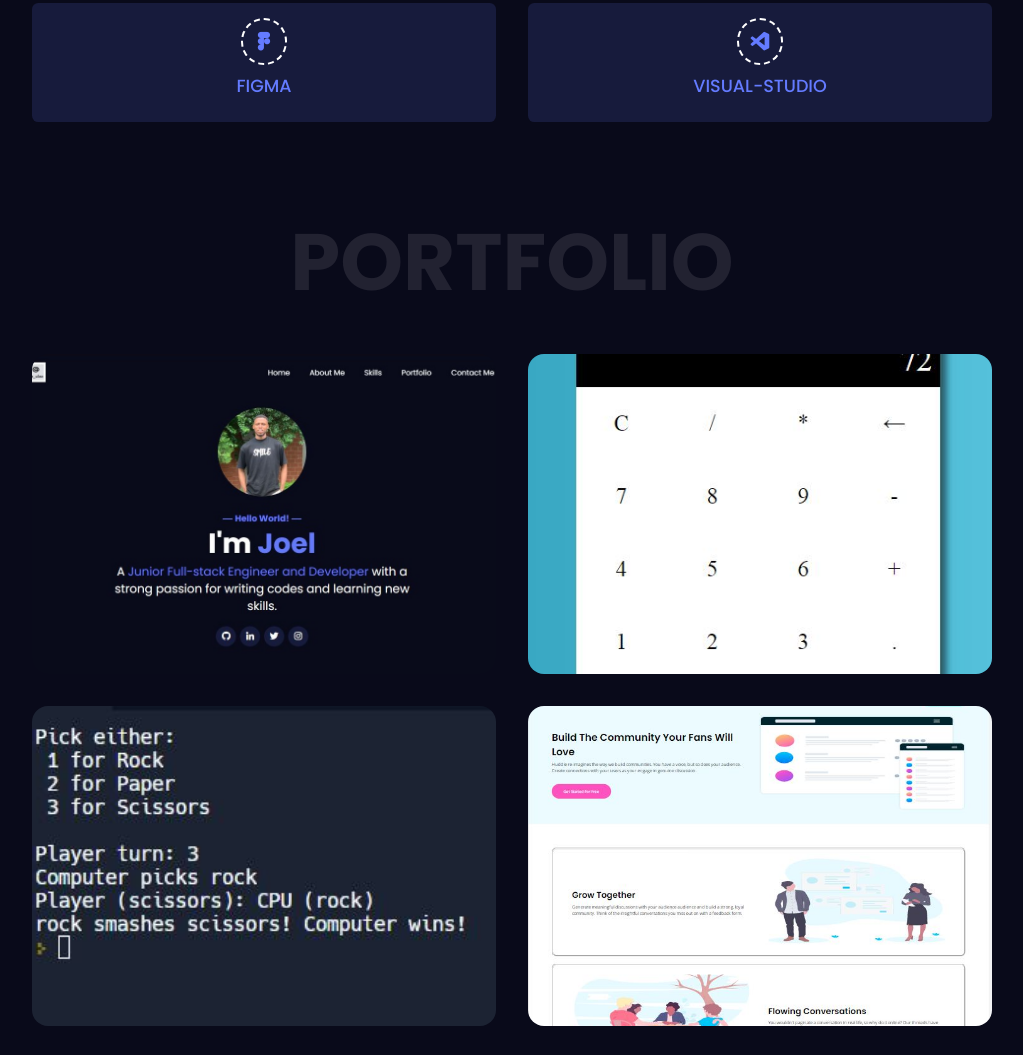
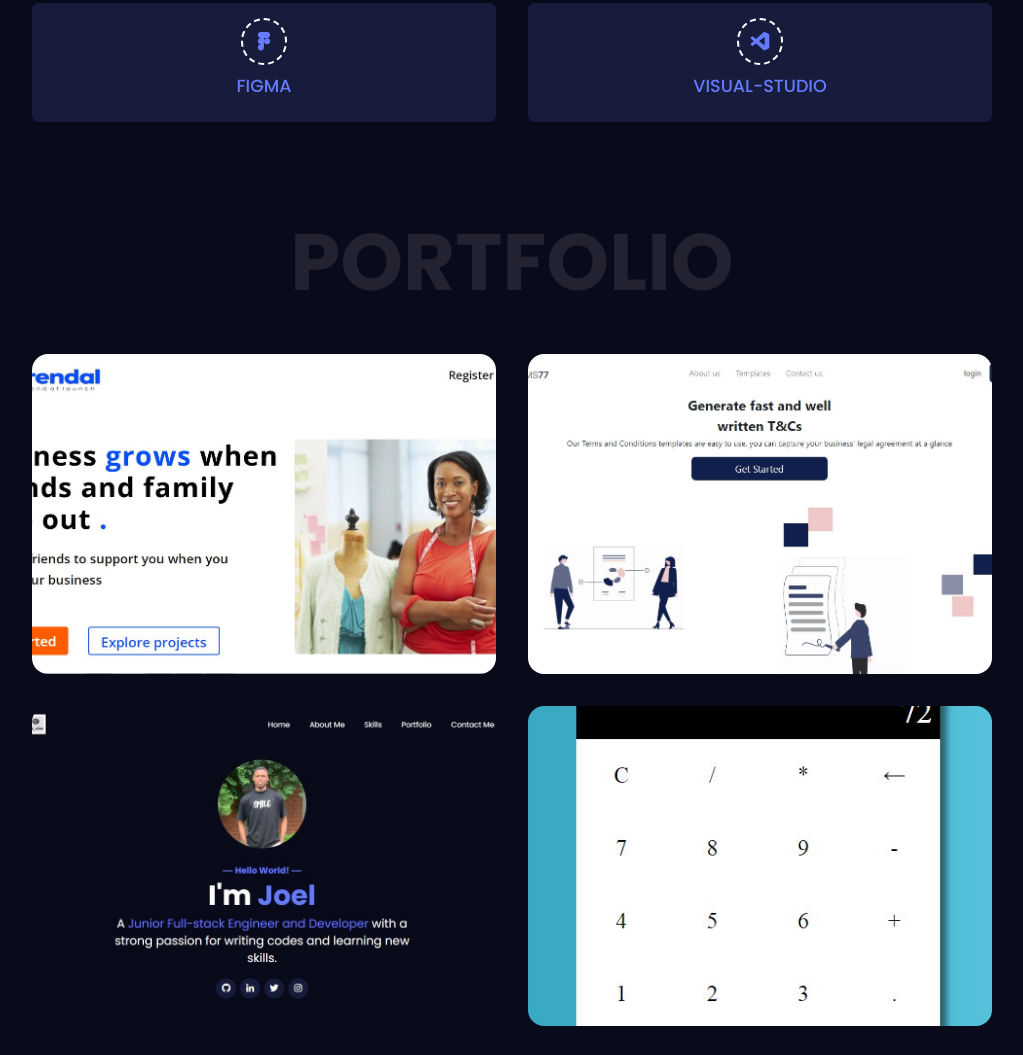
Before and after one commit to Ulaa-Joel/portfolio, a plain HTML site: page index.html in a window 1280 px wide. Shown: the part 1996-3051 px from the top of the page, without its empty margins (128-1151 px from the left). Drawn offline with nearby package versions, Linux system fonts and the light colour scheme.

Commit message:
New commit

```diff
--- a/index.html
+++ b/index.html
@@ -130,6 +130,28 @@
         <h2 class="heading">Portfolio</h2>
         <div class="portfolio-content">
             <div class="portfolio-box">
+                <img src="./images/frendal.JPG" alt="" class="portfolio-img">
+                <!-- Overlay -->
+                <div class="portfolio-overlay">
+                    <h2>Frendal Landing Page</h2>
+                    <div>
+                        <a href="https://ulaa-joel.github.io/frendal/" target="_blank" class="btn1"><i class='bx bx-show'></i>Live Demo</a>
+                        <a href="https://github.com/Ulaa-Joel/frendal.git" target="_blank" class="btn1"><i class='bx bxl-github'></i>Code</a>
+                    </div>
+                </div>
+            </div>
+            <div class="portfolio-box">
+                <img src="./images/terms77.JPG" alt="" class="portfolio-img">
+                <!-- Overlay -->
+                <div class="portfolio-overlay">
+                    <h2>Terms&Condition generating website</h2>
+                    <div>
+                        <a href="https://terms77.herokuapp.com/" target="_blank" class="btn1"><i class='bx bx-show'></i>Live Demo</a>
+                        <a href="https://github.com/zuri-training/Proj-T_C_GEN__Team-77" target="_blank" class="btn1"><i class='bx bxl-github'></i>Code</a>
+                    </div>
+                </div>
+            </div>
+            <div class="portfolio-box">
                 <img src="./images/portfolio.JPG" alt="" class="portfolio-img">
                 <!-- Overlay -->
                 <div class="portfolio-overlay">
@@ -159,27 +181,6 @@
                     <div>
                         <a href="https://replit.com/@Ulaajoel/Rock-Paper-Scissors#main.py" target="_blank" class="btn1"><i class='bx bx-show'></i>Live Demo</a>
                         <a href="https://github.com/Ulaa-Joel/main.git" target="_blank" class="btn1"><i class='bx bxl-github'></i>Code</a>
-                    </div>
-                </div>
-            </div>
-            <div class="portfolio-box">
-                <img src="./images/Huddle.JPG" alt="" class="portfolio-img">
-                <!-- Overlay -->
-                <div class="portfolio-overlay">
-                    <h2>Huddle Mock Landing Page</h2>
-                    <div>
-                        <a href="https://ulaa-joel.github.io/Huddle/" target="_blank" class="btn1"><i class='bx bx-show'></i>Live Demo</a>
-                        <a href="https://github.com/Ulaa-Joel/Huddle.git" target="_blank" class="btn1"><i class='bx bxl-github'></i>Code</a>
-                    </div>
-                </div>
-            </div>
-            <div class="portfolio-box">
-                <img src="./images/blog.jpg" alt="" class="portfolio-img">
-                <!-- Overlay -->
-                <div class="portfolio-overlay">
-                    <h2>Blog</h2>
-                    <div>
-                        <a href="https://github.com/Ulaa-Joel/python-blog.git" target="_blank" class="btn1"><i class='bx bxl-github'></i>Code</a>
                     </div>
                 </div>
             </div>
```
Also changed, not shown: images/frendal.JPG (added), images/terms77.JPG (added), 1 other file.
